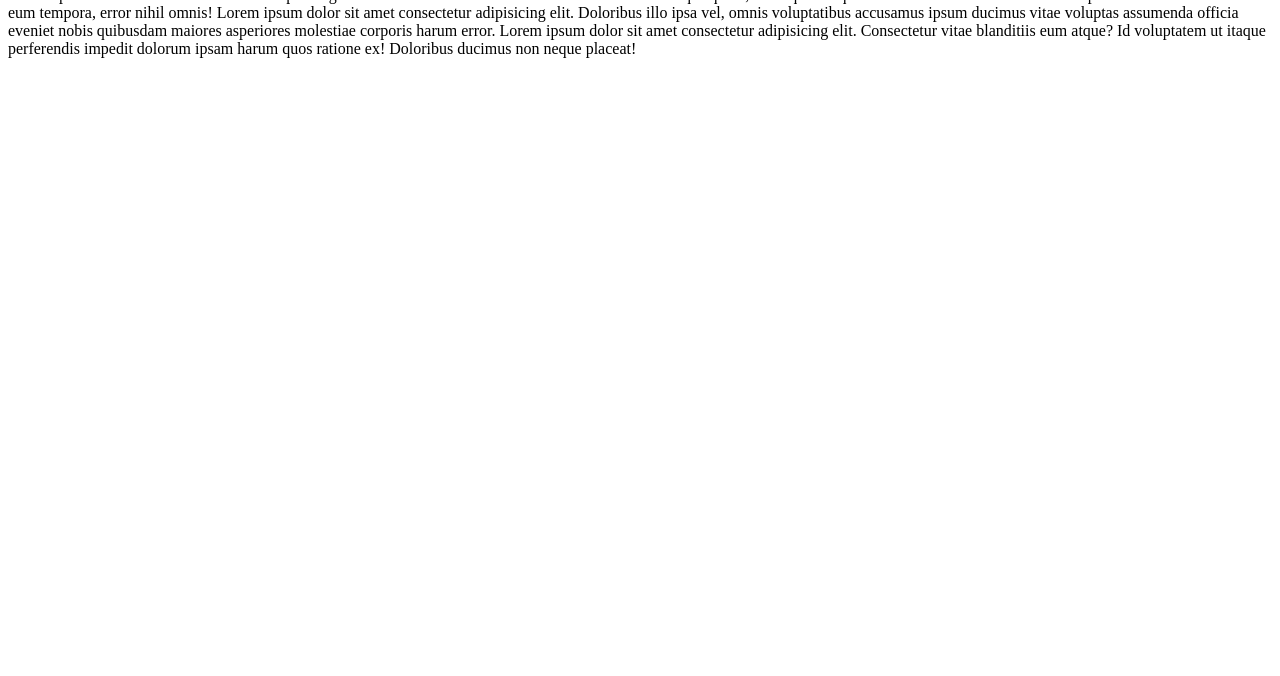
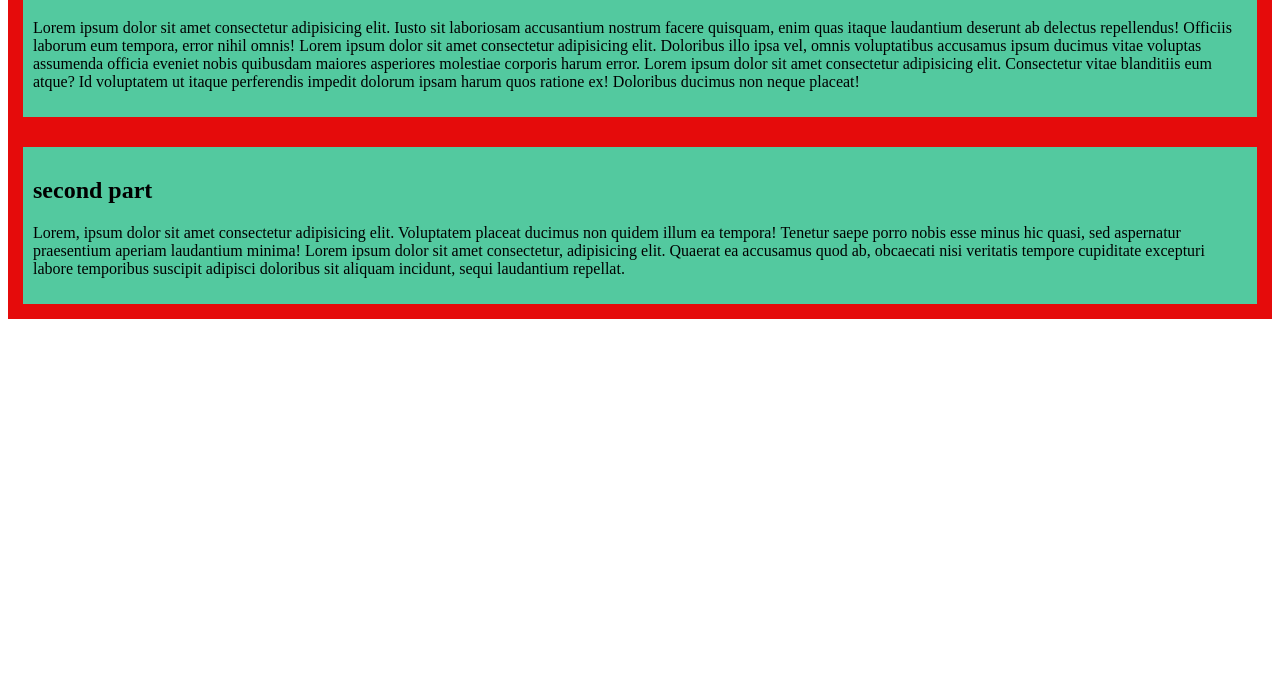
Before and after one commit to EftiarNiloy/my-first-github-repo, a plain HTML site: page index.html in a window 1280 px wide. Shown: the part 124-800 px from the top of the page. Drawn offline with Linux system fonts and the light colour scheme.

Commit message:
second push

```diff
--- a/index.html
+++ b/index.html
@@ -15,6 +15,11 @@
 
         </p>
     </div>
+    <div><h2>second part</h2>
+    <p>Lorem, ipsum dolor sit amet consectetur adipisicing elit. Voluptatem placeat ducimus non quidem illum ea tempora! Tenetur saepe porro nobis esse minus hic quasi, sed aspernatur praesentium aperiam laudantium minima!
+        Lorem ipsum dolor sit amet consectetur, adipisicing elit. Quaerat ea accusamus quod ab, obcaecati nisi veritatis tempore cupiditate excepturi labore temporibus suscipit adipisci doloribus sit aliquam incidunt, sequi laudantium repellat.
+    </p>
+    </div>
 
 
 </body>
--- a/styles/fst.css
+++ b/styles/fst.css
@@ -5,3 +5,10 @@
     padding: 10px;
     border-radius: 5px;
 }
+div{
+
+    background-color: #53c99f;
+    padding: 10px;
+    border:15px solid #e50b0b;
+
+}
```
